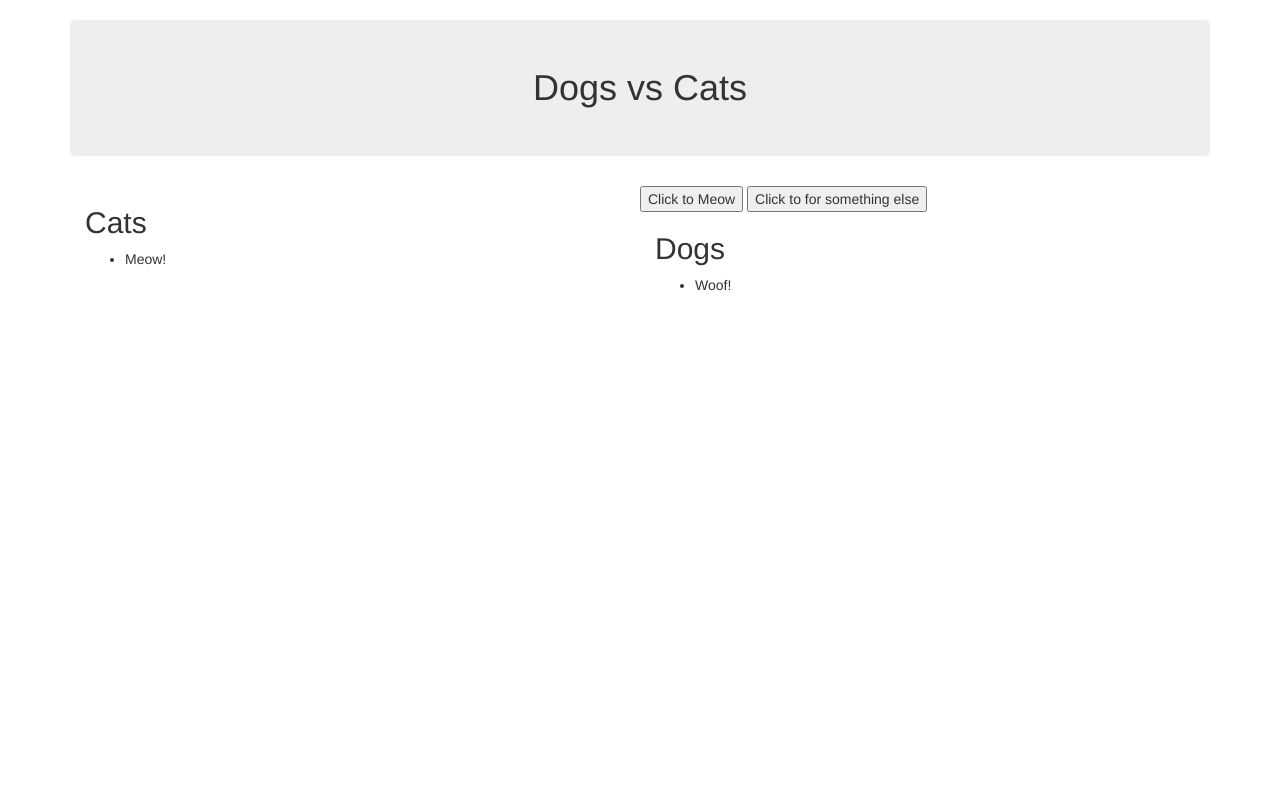
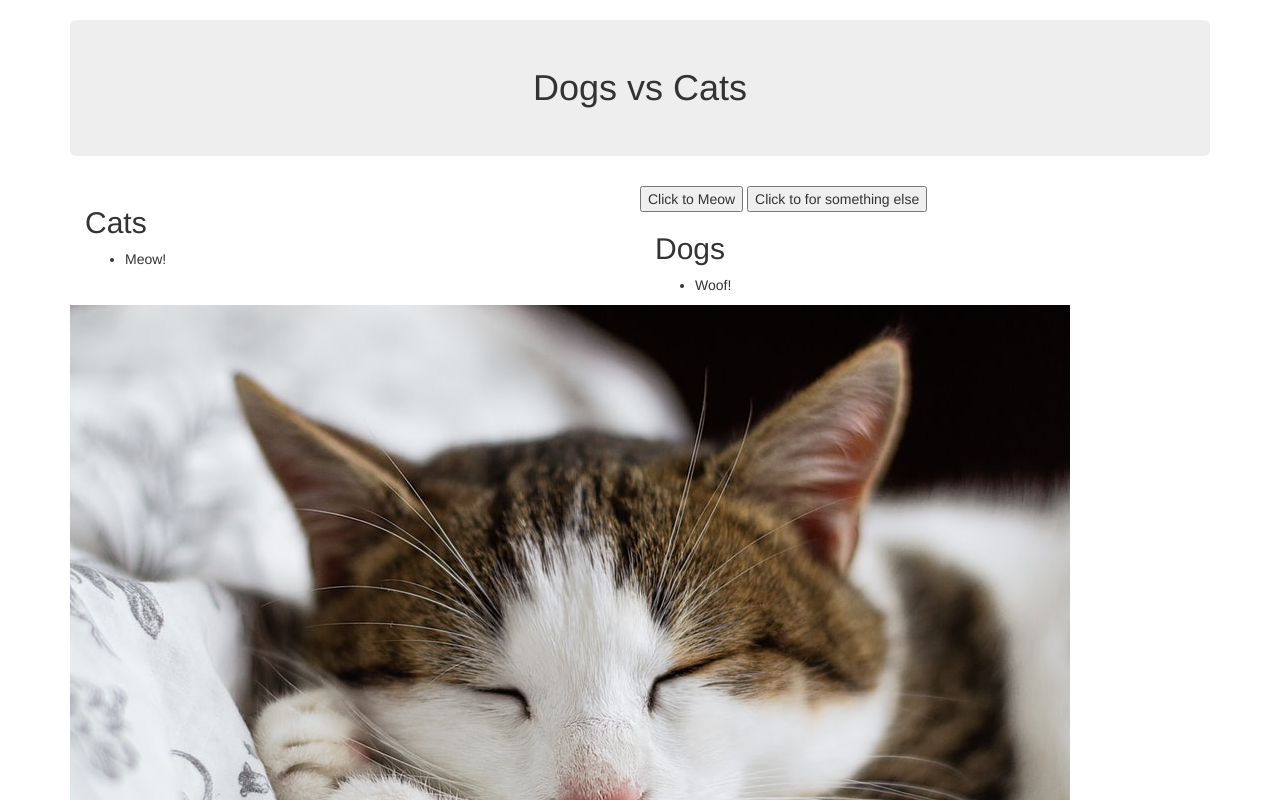
Before and after one commit to evawiedmann/catsvdogs, a plain HTML site: page index.html in a window 1280 px wide. Both pictures are taken after a click on the button "Click to Meow". Shown: the top 800 px of the page. Drawn offline with nearby package versions, Linux system fonts and the light colour scheme.

Commit message:
add cat image to appendTo document based on click

```diff
--- a/index.html
+++ b/index.html
@@ -29,9 +29,13 @@
 
       </ul>
     </div>
+    <div id="empty">
 
+    </div>
+    <h2 id="above">Image above this line</h2>
   </div>
 
 
 </body>
+
 </html>
--- a/scripts.js
+++ b/scripts.js
@@ -19,6 +19,7 @@ $(document).ready(function() {
   $("#cats").click(function() {
     $("#cats-list").append("<li>Meow!</li>");
     $("#dogs-list").append("<li>Woof!</li>");
+    $('<img src="cat.jpg">').appendTo("#empty");
 
   });
 
@@ -28,4 +29,8 @@ $(document).ready(function() {
 
   });
 
+  // $("#cats").click(function() {
+  //   $("#above").append("<img src="cat.jpg" alt="picture of a cat">");
+  //
+  // });
 });
```
Also changed, not shown: cat.jpg (added). Lines whose indentation alone changed are shown as unchanged.
